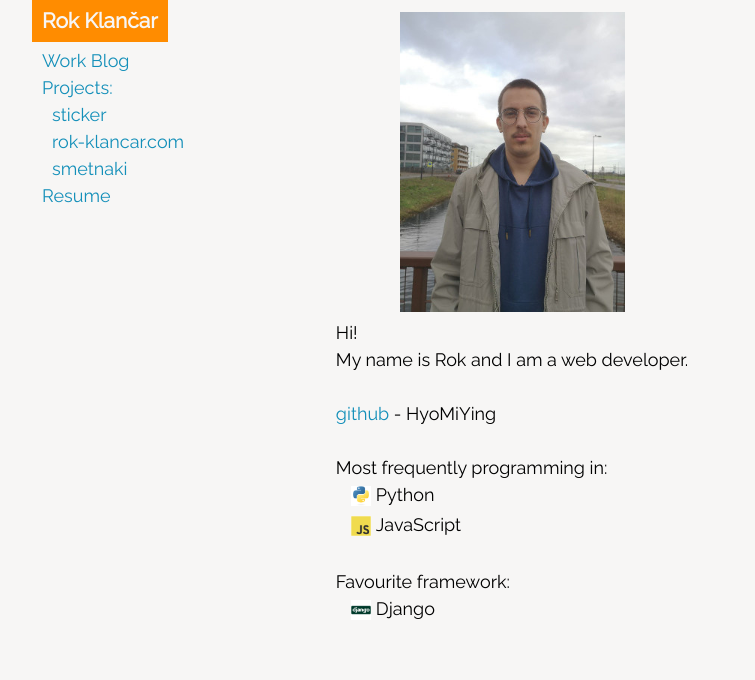
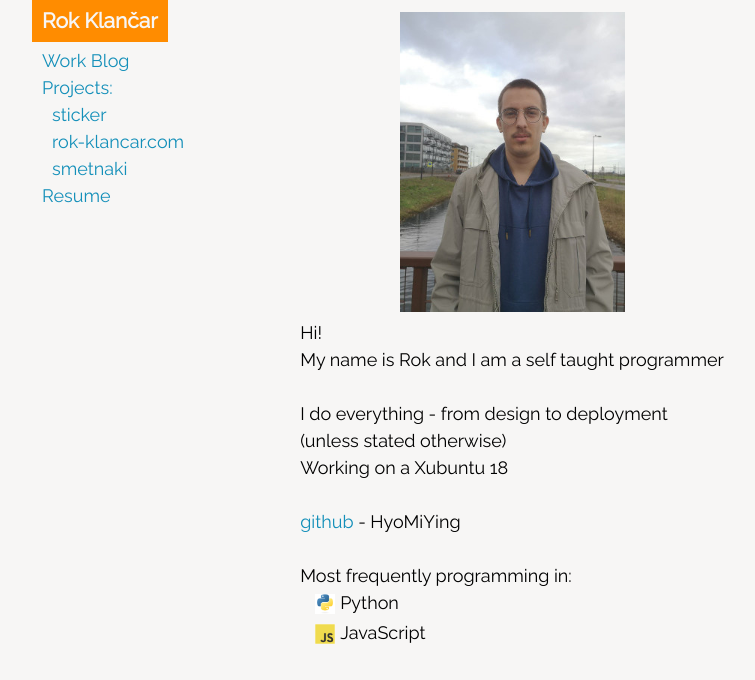
Before and after one commit to HyoMiYing/rok-klancar, a Django app: page / in a window 1280 px wide. Shown: the part 69-749 px from the top of the page, without its empty margins (224-979 px from the left). Run offline with Django 3.2, Linux system fonts and the light colour scheme.

Commit message:
Modified text on index page

```diff
--- a/workblog/templates/workblog/index.html
+++ b/workblog/templates/workblog/index.html
@@ -10,7 +10,13 @@
                 </div>
                 <div class="right-side">
                 <p>
-                Hi! <br> My name is Rok and I am a web developer.
+                Hi! <br> My name is Rok and I am a self taught programmer
+                <br><br>
+                I do everything - from design to deployment
+                <br>
+                (unless stated otherwise)
+                <br>
+                Working on a Xubuntu 18
                 </p>
                 <br>
                 <p>
```
